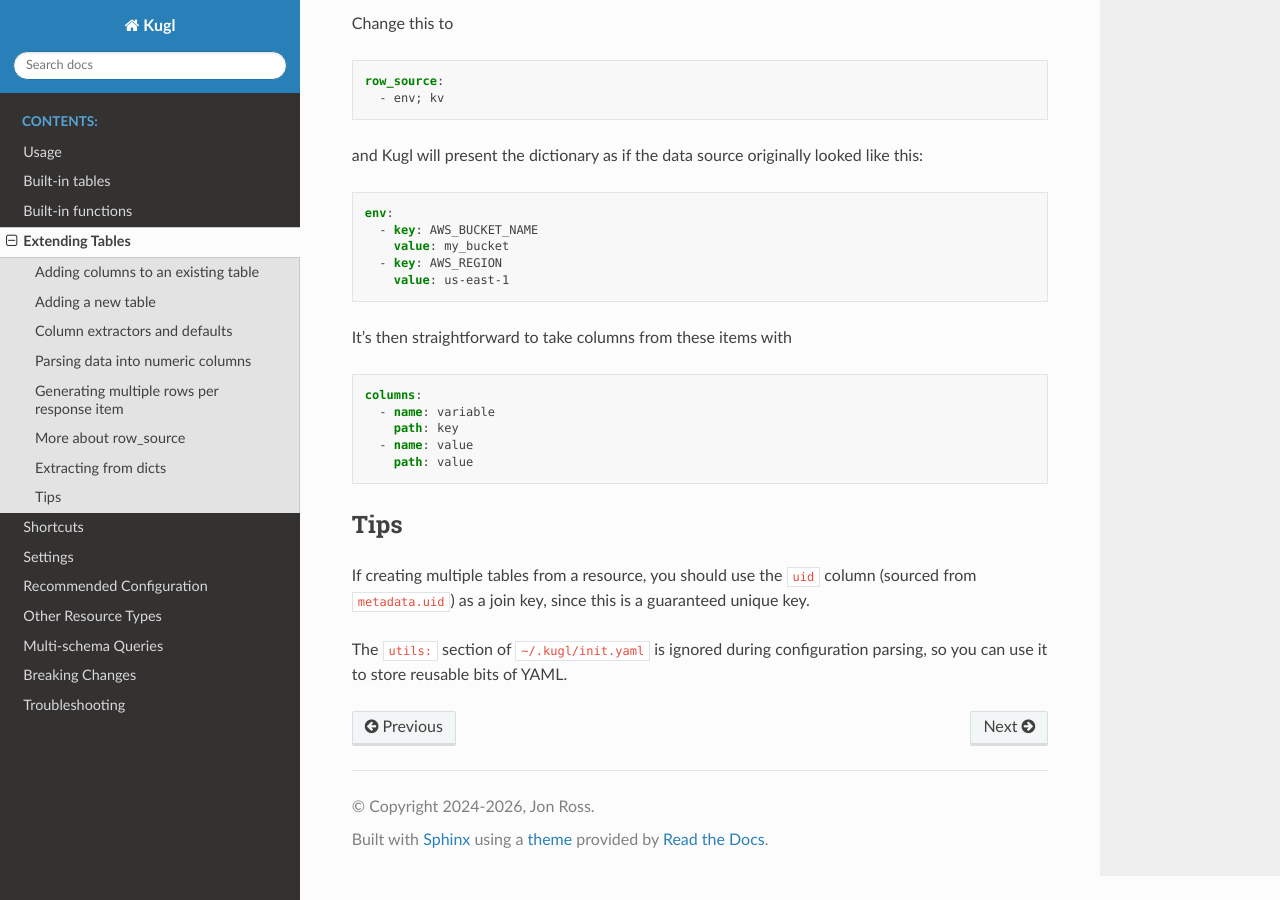
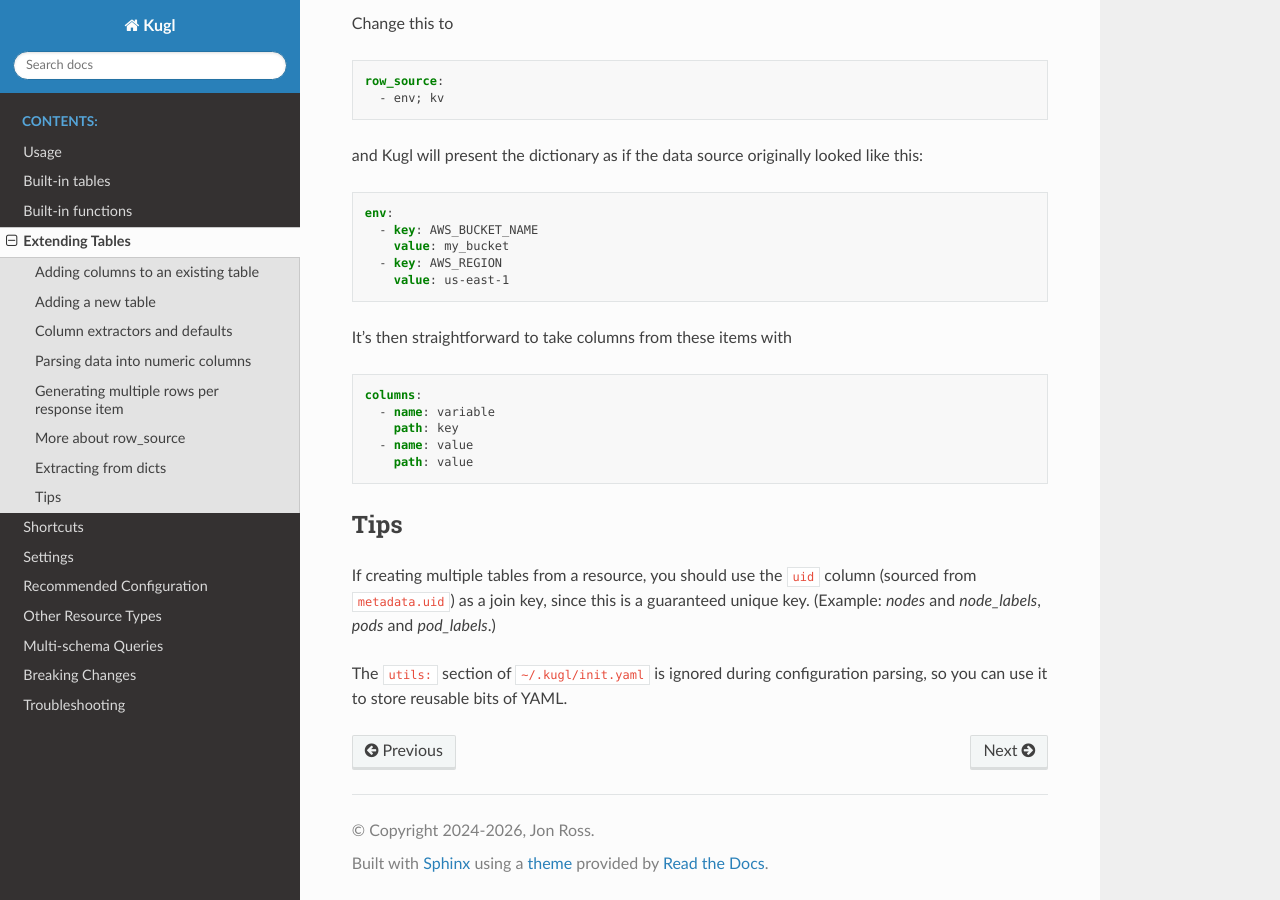
Before and after one commit to jonross/kugl, a Sphinx documentation site: the page built from docs/extending.rst, in a window 1280 px wide and 900 px high, scrolled down 4851 px. Built offline with Sphinx 7.4.7 and the Read the Docs theme 3.1.0, drawn with Linux system fonts in a browser that asks for light colours.

Commit message:
Doc tweak

```diff
--- a/docs/extending.rst
+++ b/docs/extending.rst
@@ -302,6 +302,7 @@ Tips
 If creating multiple tables from a resource, you should use the ``uid``
 column (sourced from ``metadata.uid``) as a join key, since this is a
 guaranteed unique key.
+(Example: `nodes` and `node_labels`, `pods` and `pod_labels`.)
 
 The ``utils:`` section of ``~/.kugl/init.yaml`` is ignored during
 configuration parsing, so you can use it to store reusable bits of YAML.
```
